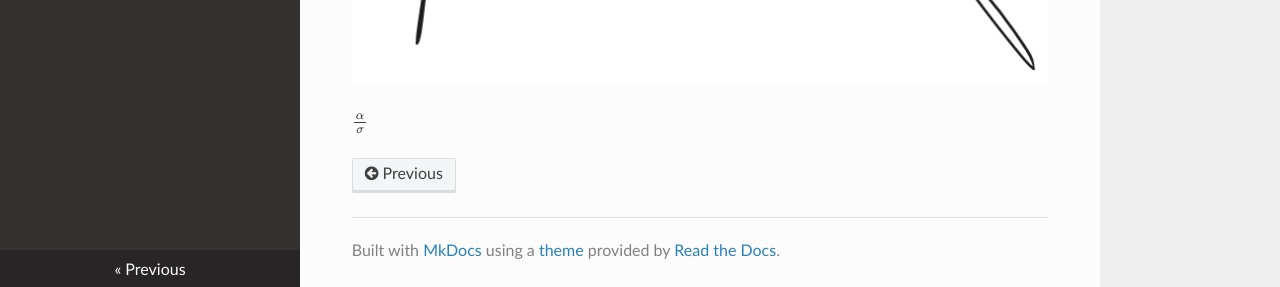
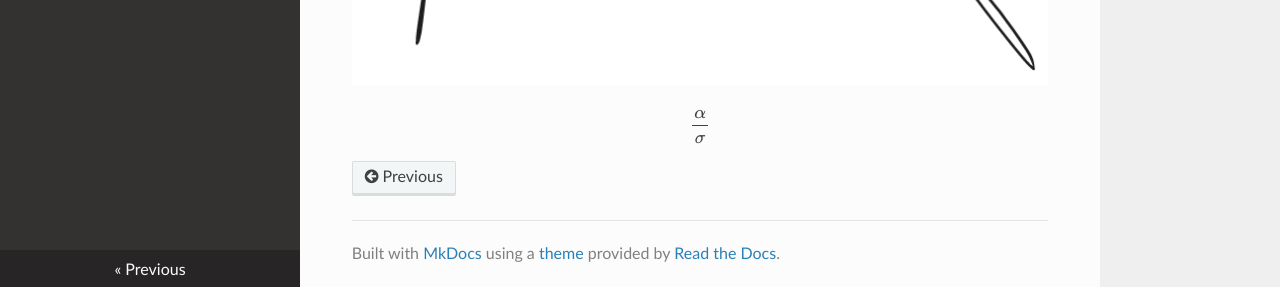
Before and after one commit to MORaHo/Pagina_Appunti, an MkDocs documentation site: the page built from docs/Test File.md, in a window 1280 px wide and 1027 px high. Shown: the part 737-1024 px from the top of the window. Built offline with MkDocs 1.6.1, drawn with Linux system fonts in a browser that asks for light colours; nearby versions of some CDN libraries.

Commit message:
[PUBLISHER] Obsidian Merge #15
* PUSH NOTE : Test File.md

* PUSH ATTACHMENT : Drawing 2023-08-22 23.38.00.excalidraw.png

```diff
--- a/docs/Test File.md
+++ b/docs/Test File.md
@@ -13,4 +13,4 @@ share: true
 
 ![](./images/Drawing 2023-08-22 23.38.00.excalidraw.png)
 
-$\frac{\alpha}{\sigma}$
+$$\frac{\alpha}{\sigma}$$
```
